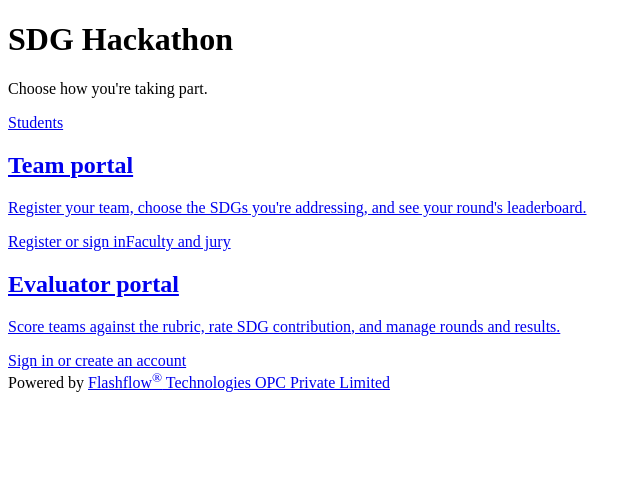
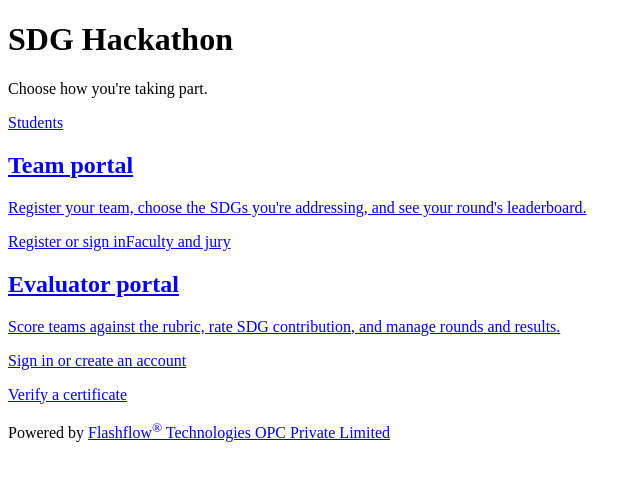
Before and after one commit to praahas/sdg-hackathon, a React (Vite) app in the folder app/: page /#/ in a window 1280 px wide. Shown: the top 480 px of the page, without its empty margins (0-640 px from the left). Built offline with nearby package versions, Linux system fonts and the light colour scheme; no server answers; the HTML template or start-up script is replaced by a standard one.

Commit message:
Add files via upload

```diff
--- a/app/src/pages/auth/Portal.jsx
+++ b/app/src/pages/auth/Portal.jsx
@@ -127,6 +127,7 @@ function Landing() {
           <span className="landing-go">Sign in or create an account</span>
         </Link>
       </div>
+      <p className="small"><Link to="/verify">Verify a certificate</Link></p>
       <PoweredBy />
     </div>
   )
```
